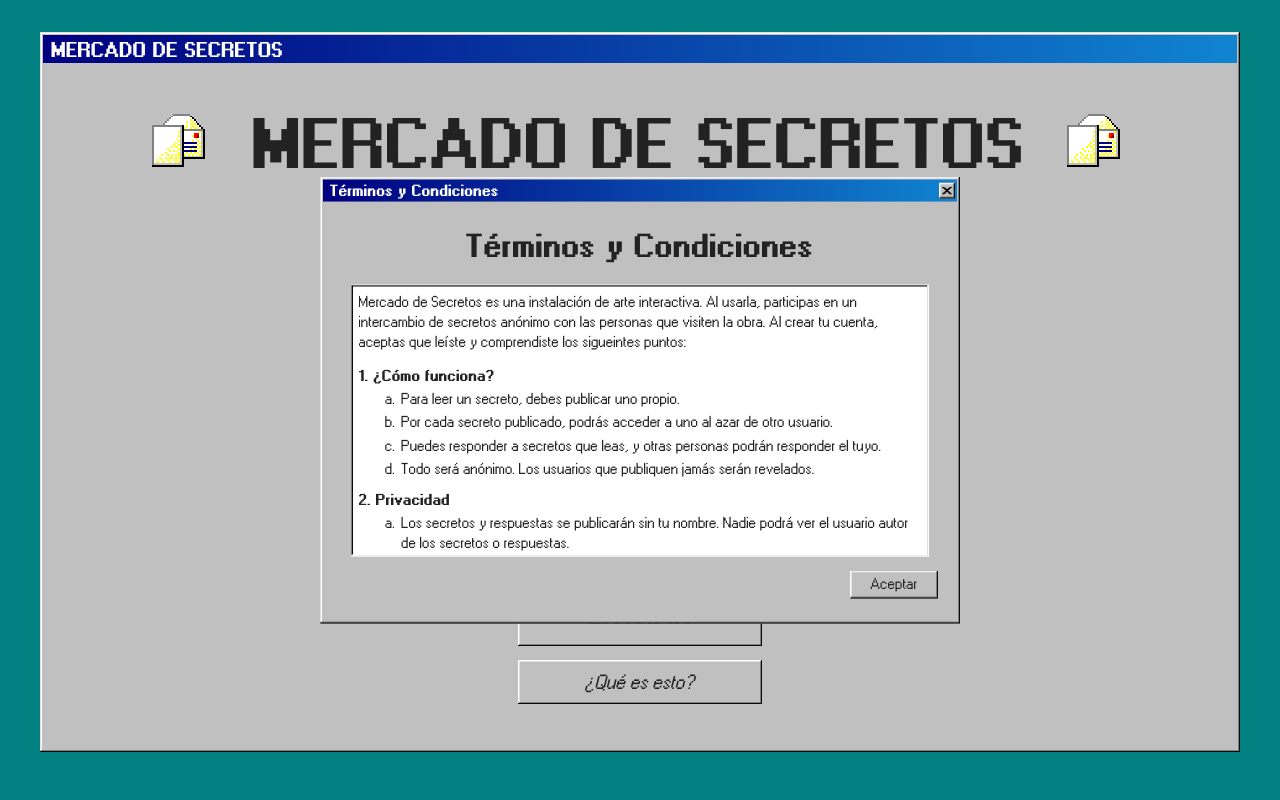
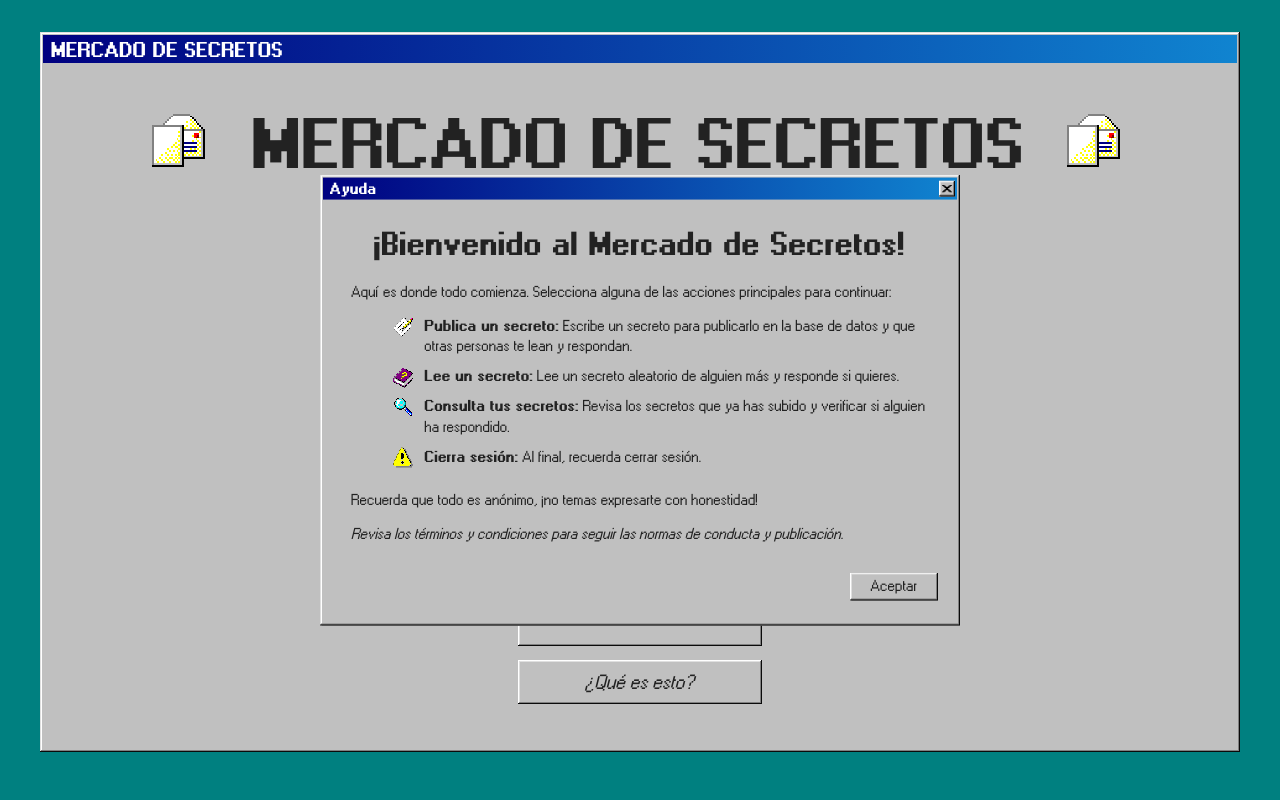
Before and after one commit to Redoct4/Mercado-de-Secretos, an Electron app: page index.html in a window 1280 px wide. Drawn offline with Linux system fonts and the light colour scheme.

Commit message:
Ayuda - Dashboard v1

```diff
--- a/index.html
+++ b/index.html
@@ -142,7 +142,7 @@
 
   <!-- VENTANA EMERGENTE - TERMINOS Y CONDICIONES -->
 
-  <div id="window-TyC" class="emergent-window big-emergent-window">
+  <div id="window-TyC" class="emergent-window big-emergent-window" style="display: none;">
 
     <div class="window">
       <div class="title-bar">
@@ -208,7 +208,7 @@
         </div>
 
         <div class="emergent-actions">
-          <button id="creando-cuenta-ACEPTAR" class="b4">Aceptar</button>
+          <button id="TyC-ACEPTAR" class="b4">Aceptar</button>
         </div>
 
       </div>
@@ -559,6 +559,48 @@
 
   </div>
 
+  <!-- Ventana de ayuda - Dashbboard -->
+
+  <div id="?window-dashboard" class="emergent-window big-emergent-window">
+
+    <div class="window">
+      <div class="title-bar">
+        <div class="title-bar-text">Ayuda</div>
+        <div class="title-bar-controls">
+          <button aria-label="Close"></button>
+        </div>
+      </div>
+
+      <div class="window-body">
+
+        <div class="seccion-superior">
+          <h4>¡Bienvenido al Mercado de Secretos!</h4>
+        </div>
+
+        <div class = "seccion-cuerpo-emergent">
+          <div class="seccion-cuerpo-emergent-text">
+            <p>Aquí es donde todo comienza. Selecciona alguna de las acciones principales para continuar:</p>
+            <ul class="lista-imgs">
+              <li class="con-icono" style="--icono: url('imgs/write.png')"><b>Publica un secreto:</b> Escribe un secreto para publicarlo en la base de datos y que otras personas te lean y respondan.</li>
+              <li class="con-icono" style="--icono: url('imgs/read.png')"><b>Lee un secreto:</b> Lee un secreto aleatorio de alguien más y responde si quieres.</li>
+              <li class="con-icono" style="--icono: url('imgs/consult.png')"><b>Consulta tus secretos:</b> Revisa los secretos que ya has subido y verificar si alguien ha respondido.</li>
+              <li class="con-icono" style="--icono: url('imgs/warning.png')"><b>Cierra sesión:</b> Al final, recuerda cerrar sesión.</li>
+            </ul>
+            <p>Recuerda que todo es anónimo, ¡no temas expresarte con honestidad!</p>
+            <p><i>Revisa los términos y condiciones para seguir las normas de conducta y publicación.</i></p>
+          </div>
+
+        </div>
+
+        <div class="emergent-actions">
+          <button id="creando-cuenta-ACEPTAR" class="b4">Aceptar</button>
+        </div>
+
+      </div>
+    </div>
+
+  </div>
+
   <script src="script.js"></script>
 </body>
 </html>
```
